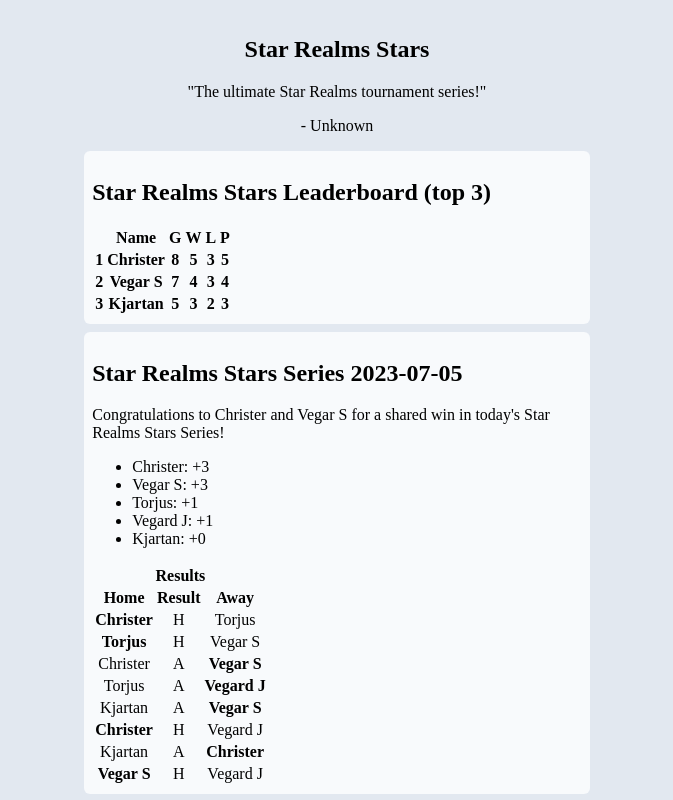
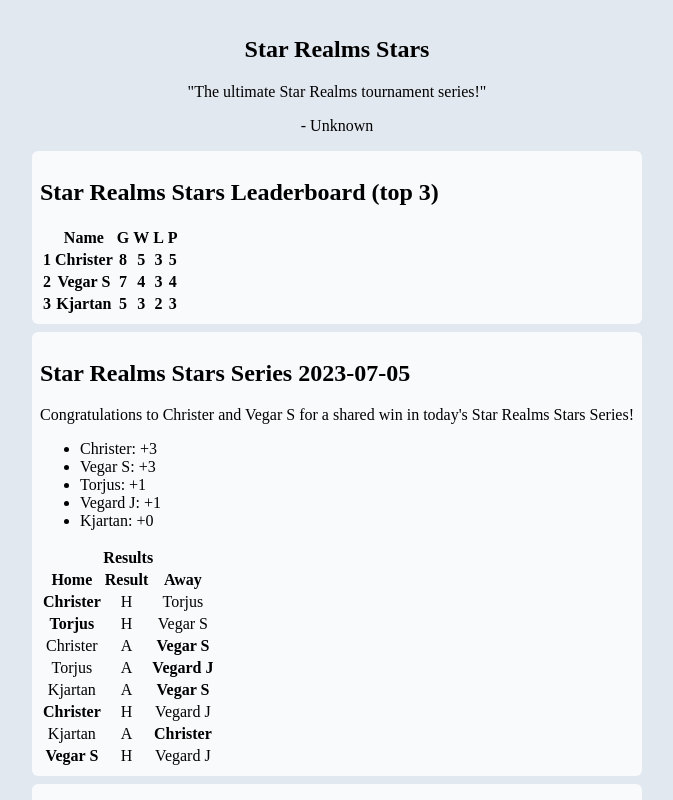
Before and after one commit to vskaret/leaderboard, a plain HTML site: page index.html in a window 1280 px wide. Shown: the top 800 px of the page, without its empty margins (303-976 px from the left). Drawn offline with Linux system fonts and the light colour scheme.

Commit message:
Update site-wrapper to be more flexible

```diff
--- a/styles.css
+++ b/styles.css
@@ -4,7 +4,8 @@ strong {
 
 .site-wrapper {
    width: 40%;
-   min-width: 300px;
+   min-width: fit-content;
+   max-width: 640px;
    margin-left: auto;
    margin-right: auto;
 }
```
